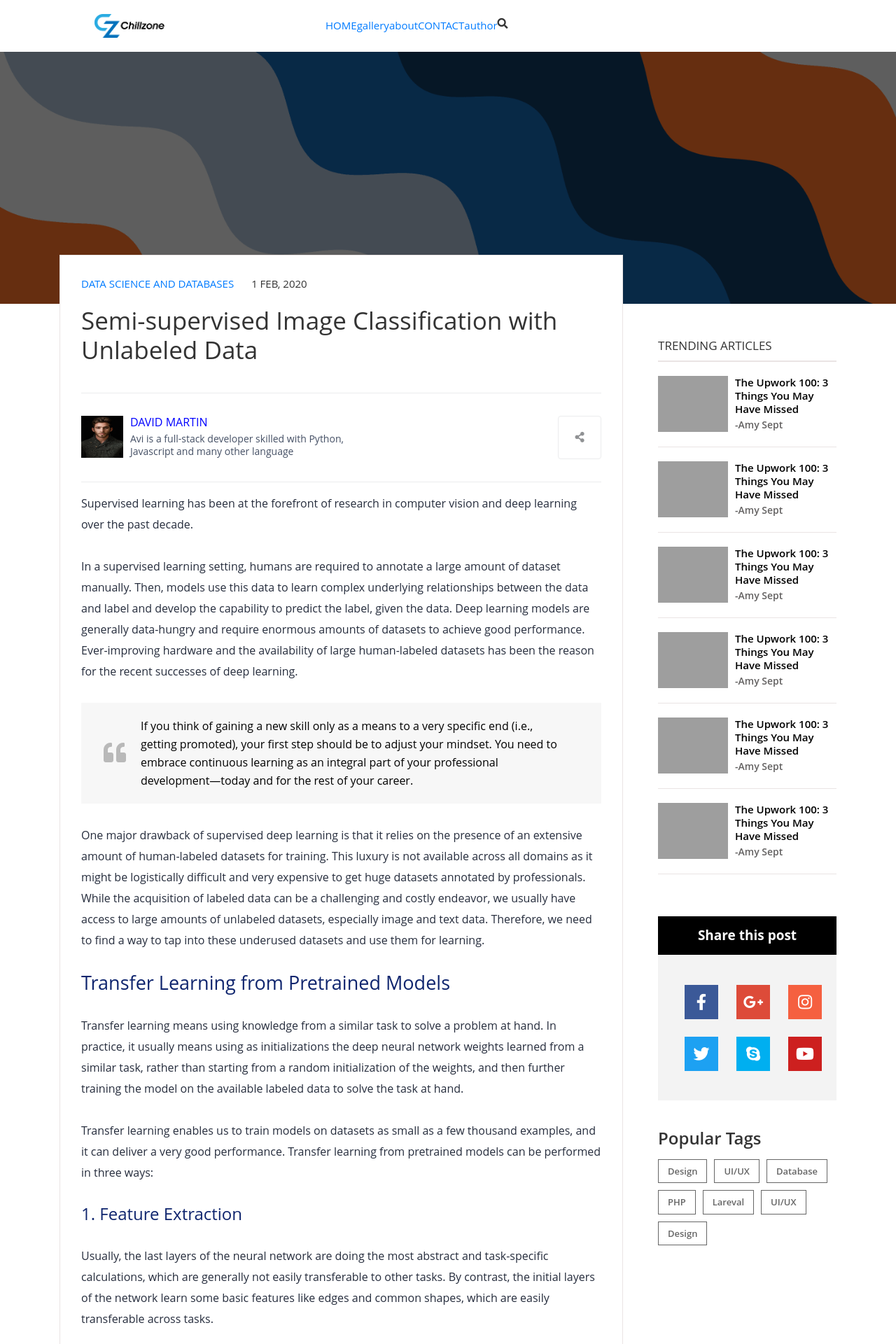
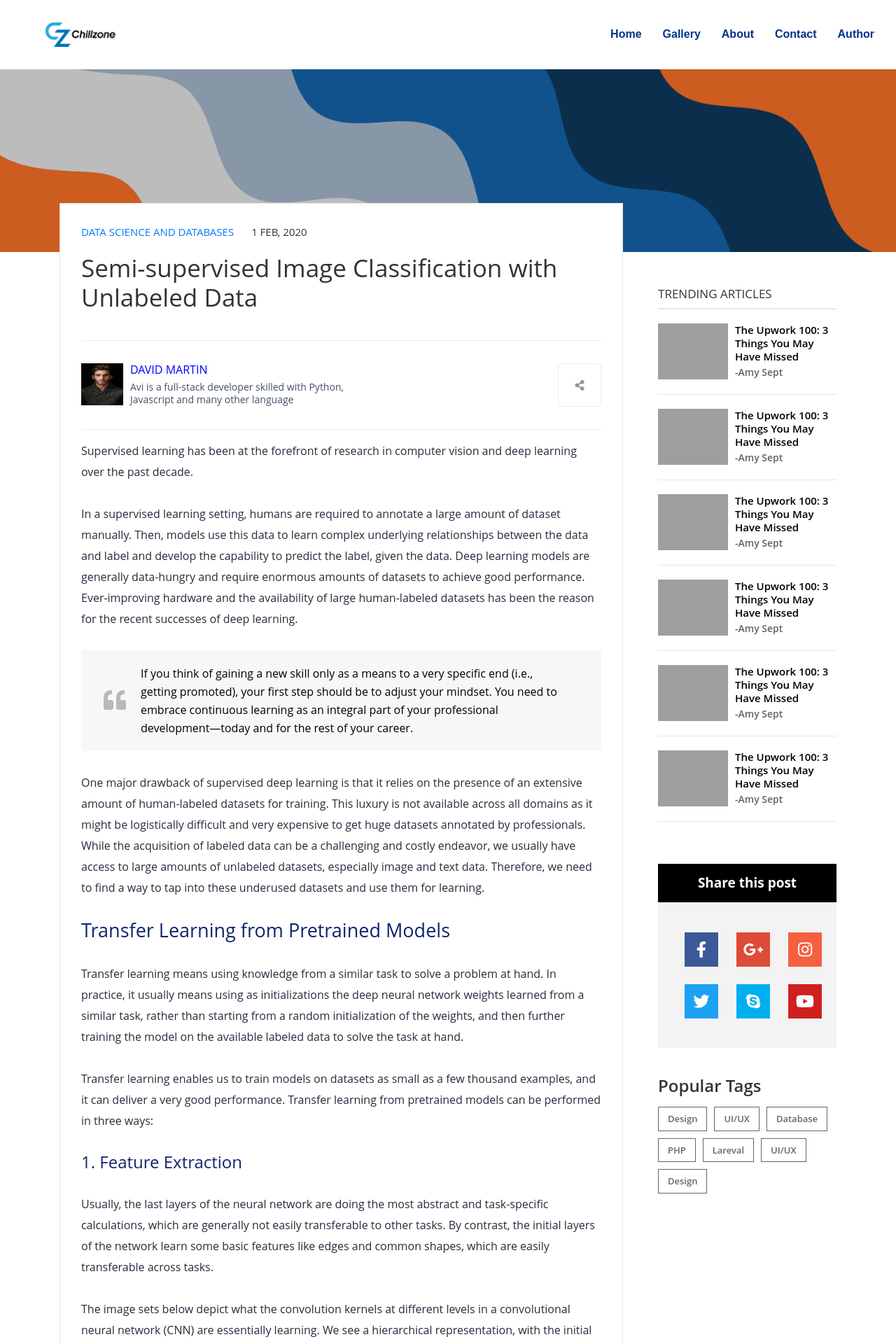
Before and after one commit to farkhan777/chill-zone, a PHP site: page /blog_post.html in a window 1280 px wide. Shown: the top 1920 px of the page at 70% size. Run offline with PHP 8.4, Linux system fonts and the light colour scheme; some libraries are stand-ins or nearby versions; grey boxes are pictures that could not be loaded.

Commit message:
nambah titik depan img

```diff
--- a/about_us.html
+++ b/about_us.html
@@ -27,7 +27,7 @@
 			<div class="container-fluid  container-xl d-flex align-items-center justify-content-between">
 
 			  <a href="home.html" class="logo d-flex align-items-center">
-				<img src="/img/Chillzone.png" alt="">
+				<img src="./img/Chillzone.png" alt="">
 			  </a>
 
 			  <nav id="navbar" class="navbar">
@@ -39,7 +39,7 @@
 				  <li><a class="nav-link scrollto" href="contact_me.html">Author</a></li>
 				</ul>
 				<i class="bi bi-list mobile-nav-toggle">
-					<img src="/img/hamburger.png" alt="">
+					<img src="./img/hamburger.png" alt="">
 				</i>
 			  </nav><!-- navbar -->
 
--- a/assets/css/main.css
+++ b/assets/css/main.css
@@ -401,7 +401,7 @@ p{
     margin-top: 30px;
     width: 100%;
   height: 100vh;
-  background: url(/img/hero-bg.png) top center no-repeat;
+  background: url('../../img/hero-bg.png') top center no-repeat;
   background-size: cover;
 }
 
@@ -840,7 +840,7 @@ p{
     padding: 100px 0px;
 }
 .blog_banner:after {
-    background: rgba(0, 0, 0, 0.6);
+    background: rgba(0, 0, 0, 0.2);
     content: "";
     height: 100%;
     position: absolute;
--- a/blog_post.html
+++ b/blog_post.html
@@ -21,64 +21,32 @@
 	</head>
 
 	<body>
-		<!-- HEADER -->
-		<div style="position: relative;">
-			<div class="header">
-				<div class="menu_all" id="myHeader">
-					<div class="container">
-						<div class="row align-items-center">
-							<div class="col-4 col-md-4 col-lg-4">
-								<div class="logo">
-									<a href="home.html">
-										<div class="logo_img">
-											<img src="img/Chillzone.png" alt="image">
-										</div>
-									</a>
-								</div>
-							</div>
-							<div class="col-8 col-md-8 col-lg-8">
-								<div class="menu_right d-flex">
-									<div class="menu_right_list">
-										<ul class="menu_right_ul d-flex">
-											<li class="dis_fx_cntr">
-												<a href="home.html">HOME</a>
-											</li>
-											<li>
-												<a href="gallery.html">gallery</a>
-											</li>
-											<li>
-												<a href="about_us.html">about</a>
-											</li>
+		<!-- ======= Header Baru ======= -->
 
-											<li>
-												<a href="contact.html">CONTACT</a>
-											</li>
-											<li>
-												<a href="contact_me.html">author</a>
-											</li>
-										</ul>
-									</div>
-									<div class="menu_srch d-flex">
-										<i class="fas fa-search search_btn"></i>
-										<!-- SEARCH INPUT -->
-										<div class="header_serch dis_none">
-											<div class="header_serch_input">
-												<input type="" name="" placeholder="Search">
-											</div>
-											<div class="header_serch_i">
-												<i class="fas fa-search"></i>
-											</div>
-										</div>
-										<!-- SEARCH INPUT -->
-									</div>
-								</div>
-							</div>
-						</div>
-					</div>
-				</div>
+		<header id="header" class="header fixed-top">
+			<div class="container-fluid  container-xl d-flex align-items-center justify-content-between">
+
+			  <a href="home.html" class="logo d-flex align-items-center">
+				<img src="./img/Chillzone.png" alt="">
+			  </a>
+
+			  <nav id="navbar" class="navbar">
+				<ul>
+				  <li><a class="nav-link scrollto active" href="home.html">Home</a></li>
+				  <li><a class="nav-link scrollto" href="gallery.html">Gallery</a></li>
+				  <li><a class="nav-link scrollto" href="about_us.html">About</a></li>
+				  <li><a class="nav-link scrollto" href="contact.html">Contact</a></li>
+				  <li><a class="nav-link scrollto" href="contact_me.html">Author</a></li>
+				</ul>
+				<i class="bi bi-list mobile-nav-toggle">
+					<img src="./img/hamburger.png" alt="">
+				</i>
+			  </nav><!-- navbar -->
+
 			</div>
-		</div>
-		<!-- HEADER -->
+		  </header>
+
+		  <!-- End Header Baru -->
 
 		<!-- BANNER -->
 		<div class="blog_banner">
--- a/contact.html
+++ b/contact.html
@@ -27,7 +27,7 @@
 		<div class="container-fluid  container-xl d-flex align-items-center justify-content-between">
 
 		  <a href="home.html" class="logo d-flex align-items-center">
-			<img src="/img/Chillzone.png" alt="">
+			<img src="./img/Chillzone.png" alt="">
 		  </a>
 
 		  <nav id="navbar" class="navbar">
@@ -39,7 +39,7 @@
 			  <li><a class="nav-link scrollto" href="contact_me.html">Author</a></li>
 			</ul>
 			<i class="bi bi-list mobile-nav-toggle">
-				<img src="/img/hamburger.png" alt="">
+				<img src="./img/hamburger.png" alt="">
 			</i>
 		  </nav><!-- navbar -->
 
--- a/contact_me.html
+++ b/contact_me.html
@@ -27,7 +27,7 @@
 			<div class="container-fluid  container-xl d-flex align-items-center justify-content-between">
 
 			  <a href="home.html" class="logo d-flex align-items-center">
-				<img src="/img/Chillzone.png" alt="">
+				<img src="./img/Chillzone.png" alt="">
 			  </a>
 
 			  <nav id="navbar" class="navbar">
@@ -39,7 +39,7 @@
 				  <li><a class="nav-link scrollto" href="contact_me.html">Author</a></li>
 				</ul>
 				<i class="bi bi-list mobile-nav-toggle">
-					<img src="/img/hamburger.png" alt="">
+					<img src="./img/hamburger.png" alt="">
 				</i>
 			  </nav><!-- navbar -->
 
--- a/gallery.html
+++ b/gallery.html
@@ -27,7 +27,7 @@
 		<div class="container-fluid  container-xl d-flex align-items-center justify-content-between">
 
 		  <a href="home.html" class="logo d-flex align-items-center">
-			<img src="/img/Chillzone.png" alt="">
+			<img src="./img/Chillzone.png" alt="">
 		  </a>
 
 		  <nav id="navbar" class="navbar">
@@ -39,7 +39,7 @@
 			  <li><a class="nav-link scrollto" href="contact_me.html">Author</a></li>
 			</ul>
 			<i class="bi bi-list mobile-nav-toggle">
-				<img src="/img/hamburger.png" alt="">
+				<img src="./img/hamburger.png" alt="">
 			</i>
 		  </nav><!-- navbar -->
 
--- a/home.html
+++ b/home.html
@@ -7,7 +7,7 @@
 		<!-- FONT AWESOME -->
 		<link rel="stylesheet" href="https://use.fontawesome.com/releases/v5.8.2/css/all.css" integrity="sha384-oS3vJWv+0UjzBfQzYUhtDYW+Pj2yciDJxpsK1OYPAYjqT085Qq/1cq5FLXAZQ7Ay" crossorigin="anonymous">
 		<!-- BOOTSTRAP GRID CSS -->
-		<link rel="stylesheet" href="/assets/css/bootstrap.min.css" />
+		<link rel="stylesheet" href="./assets/css/bootstrap.min.css"/>
 		<link rel="stylesheet" type="text/css" href="assets/css/owl.carousel.min.css">
 		<!-- COMMON CSS -->
 		<link rel="stylesheet" href="assets/css/common.css" />
@@ -28,7 +28,7 @@
 			<div class="container-fluid  container-xl d-flex align-items-center justify-content-between">
 
 			  <a href="home.html" class="logo d-flex align-items-center">
-				<img src="/img/Chillzone.png" alt="">
+				<img src="./img/Chillzone.png" alt="">
 			  </a>
 
 			  <nav id="navbar" class="navbar">
@@ -40,7 +40,7 @@
 				  <li><a class="nav-link scrollto" href="contact_me.html">Author</a></li>
 				</ul>
 				<i class="bi bi-list mobile-nav-toggle">
-					<img src="/img/hamburger.png" alt="">
+					<img src="./img/hamburger.png" alt="">
 				</i>
 			  </nav><!-- navbar -->
 
```
